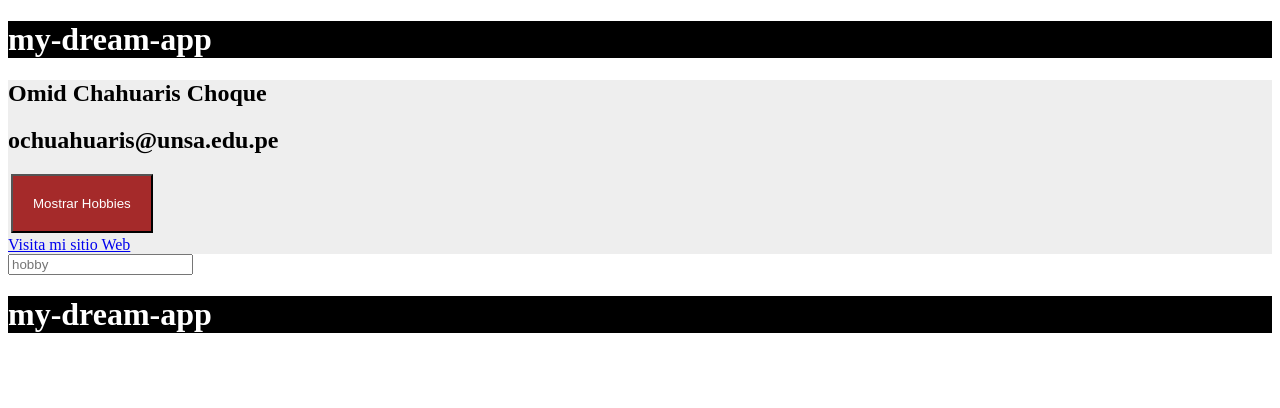
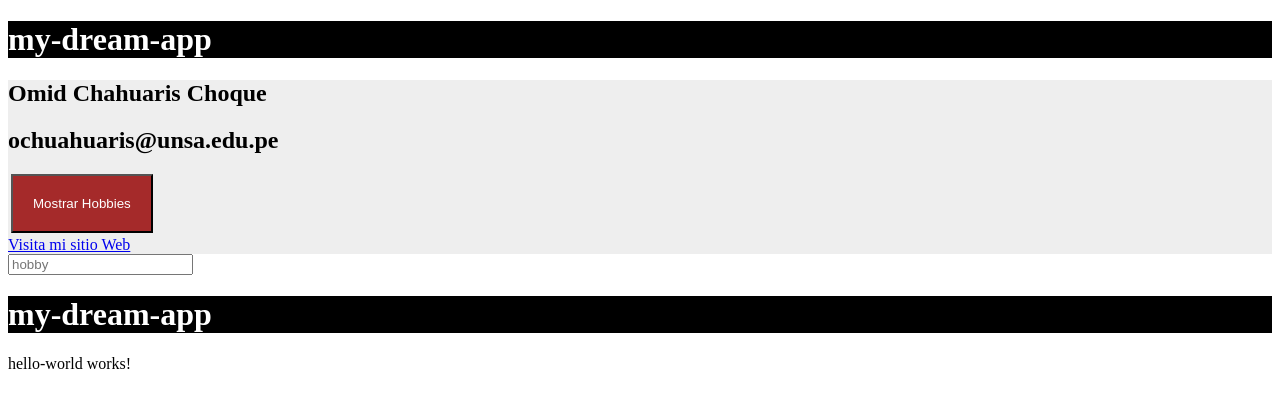
Before and after one commit to OmidErnesto/Angular1y2, an Angular app: page / in a window 1280 px wide. Shown: the top 408 px of the page. Built offline with nearby package versions, Linux system fonts and the light colour scheme.

Commit message:
Generando un componente hello-world

```diff
--- a/src/app/app.component.html
+++ b/src/app/app.component.html
@@ -24,3 +24,5 @@
 <div class="black">
   <h1> {{ title }} </h1>
 </div>
+
+<app-hello-world>Aqui</app-hello-world>
--- a/src/app/app.module.ts
+++ b/src/app/app.module.ts
@@ -2,10 +2,12 @@
 import { BrowserModule } from '@angular/platform-browser';
 
 import { AppComponent } from './app.component';
+import { HelloWorldComponent } from './hello-world/hello-world.component';
 
 @NgModule({
   declarations: [
-    AppComponent
+    AppComponent,
+    HelloWorldComponent
   ],
   imports: [
     BrowserModule
--- /dev/null
+++ b/src/app/hello-world/hello-world.component.html
@@ -0,0 +1 @@
+<p>hello-world works!</p>
--- /dev/null
+++ b/src/app/hello-world/hello-world.component.ts
@@ -0,0 +1,15 @@
+import { Component, OnInit } from '@angular/core';
+
+@Component({
+  selector: 'app-hello-world',
+  templateUrl: './hello-world.component.html',
+  styleUrls: ['./hello-world.component.css']
+})
+export class HelloWorldComponent implements OnInit {
+
+  constructor() { }
+
+  ngOnInit(): void {
+  }
+
+}
```
Also changed, not shown: src/app/hello-world/hello-world.component.css (added), 1 other file (tests, documents, lock files or other folders).
